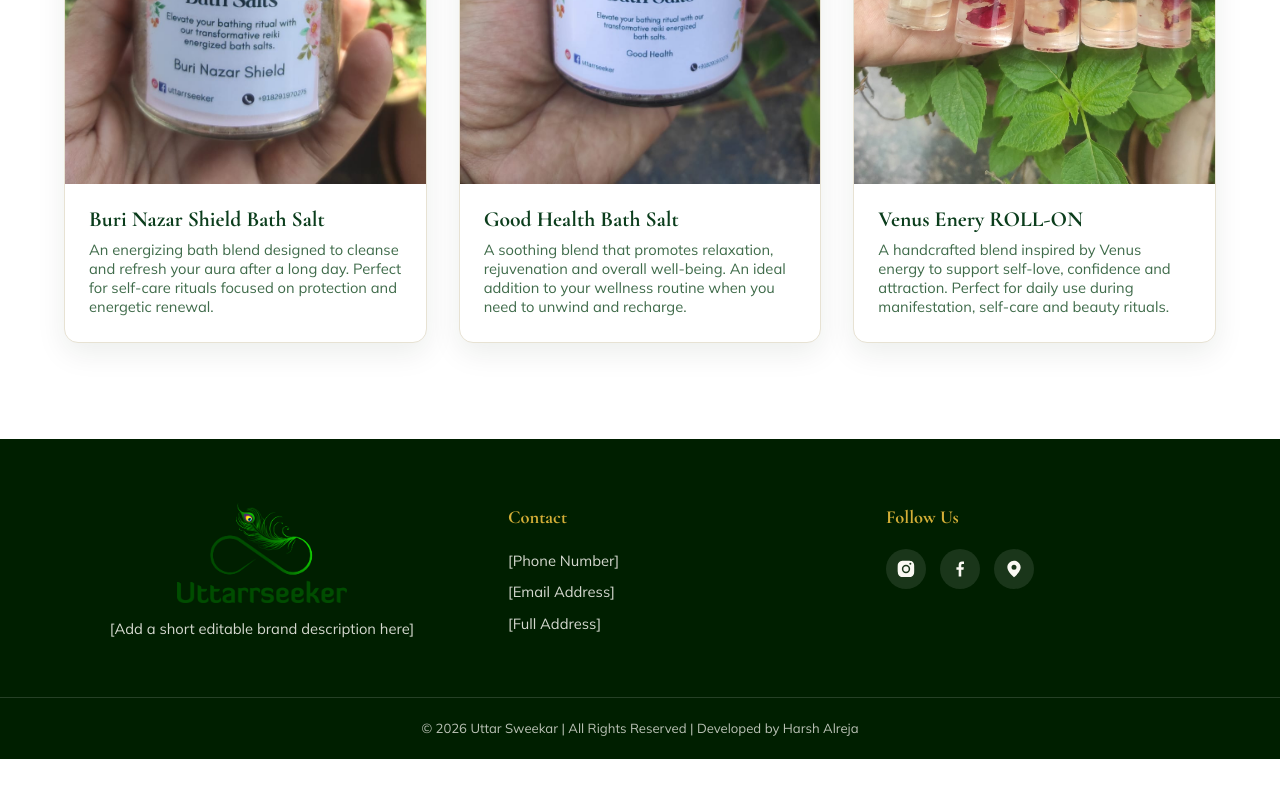
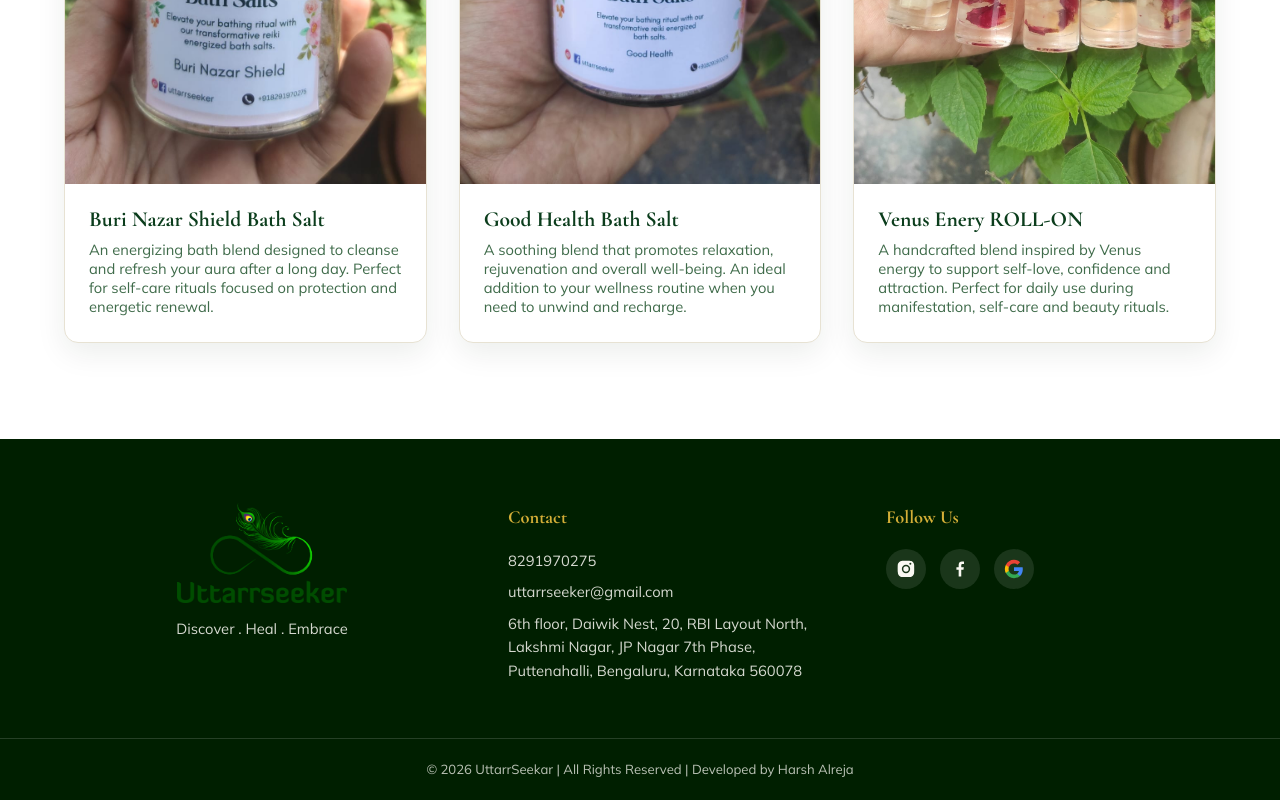
Before and after one commit to HarshAlreja/uttarrseeker-website, a plain HTML site: page bath_salt.html in a window 1280 px wide. Shown: the part 2266-3066 px from the top of the page. Before the commit the page ends 3025 px from the top, so only its background shows below. Drawn offline with nearby package versions, Linux system fonts and the light colour scheme.

Commit message:
Updated the footer

```diff
--- a/bath_salt.html
+++ b/bath_salt.html
@@ -175,27 +175,32 @@ Perfect for daily use during manifestation, self-care and beauty rituals.</p>
             <div class="footer-logo">
                 <img src="logo.png" alt="Uttar Sweekar logo" class="footer-logo-image">
             </div>
-            <p class="footer-desc">[Add a short editable brand description here]</p>
+            <p class="footer-desc">Discover . Heal . Embrace</p>
         </div>
 
         <div class="footer-col">
             <h3 class="footer-heading">Contact</h3>
-            <p><a href="tel:+91XXXXXXXXXX">[Phone Number]</a></p>
-            <p><a href="mailto:info@example.com">[Email Address]</a></p>
-            <p>[Full Address]</p>
+            <p><a href="tel:+918291970275">8291970275</a></p>
+            <p><a href="mailto:uttarrseeker@gmail.com">uttarrseeker@gmail.com</a></p>
+            <p>6th floor, Daiwik Nest, 20, RBI Layout North, Lakshmi Nagar, JP Nagar 7th Phase, Puttenahalli, Bengaluru, Karnataka 560078</p>
         </div>
 
         <div class="footer-col">
             <h3 class="footer-heading">Follow Us</h3>
             <div class="social-links">
-                <a href="https://instagram.com/YOURHANDLE" target="_blank" rel="noopener noreferrer" aria-label="Uttar Sweekar on Instagram" class="social-link">
+                <a href="https://instagram.com/uttarrseeker?utm_source=qr&amp;igshid=MThlNWY1MzQwNA==" target="_blank" rel="noopener noreferrer" aria-label="Uttar Sweekar on Instagram" class="social-link">
                     <svg viewBox="0 0 24 24" width="20" height="20"><path fill="currentColor" d="M12 2c2.7 0 3.1 0 4.1.06 1.1.05 1.8.21 2.4.46.7.27 1.2.62 1.7 1.13.5.5.86 1 1.13 1.7.25.6.41 1.3.46 2.4.06 1 .06 1.4.06 4.1s0 3.1-.06 4.1c-.05 1.1-.21 1.8-.46 2.4a4.6 4.6 0 0 1-1.13 1.7c-.5.5-1 .86-1.7 1.13-.6.25-1.3.41-2.4.46-1 .06-1.4.06-4.1.06s-3.1 0-4.1-.06c-1.1-.05-1.8-.21-2.4-.46a4.6 4.6 0 0 1-1.7-1.13 4.6 4.6 0 0 1-1.13-1.7c-.25-.6-.41-1.3-.46-2.4C2 15.1 2 14.7 2 12s0-3.1.06-4.1c.05-1.1.21-1.8.46-2.4.27-.7.62-1.2 1.13-1.7.5-.5 1-.86 1.7-1.13.6-.25 1.3-.41 2.4-.46C8.9 2 9.3 2 12 2zm0 5a5 5 0 1 0 0 10 5 5 0 0 0 0-10zm0 8.2a3.2 3.2 0 1 1 0-6.4 3.2 3.2 0 0 1 0 6.4zm5.2-8.4a1.2 1.2 0 1 0 0-2.4 1.2 1.2 0 0 0 0 2.4z"/></svg>
                 </a>
-                <a href="https://facebook.com/YOURPAGE" target="_blank" rel="noopener noreferrer" aria-label="Uttar Sweekar on Facebook" class="social-link">
+                <a href="https://www.facebook.com/uttarrseeker?mibextid=ZbWKwL" target="_blank" rel="noopener noreferrer" aria-label="Uttar Sweekar on Facebook" class="social-link">
                     <svg viewBox="0 0 24 24" width="20" height="20"><path fill="currentColor" d="M13.5 21v-8h2.7l.4-3.2h-3.1V7.7c0-.9.3-1.6 1.6-1.6h1.7V3.2C16.5 3.1 15.5 3 14.4 3c-2.4 0-4 1.4-4 4.1v2.7H7.7v3.2h2.7v8h3.1z"/></svg>
                 </a>
-                <a href="https://www.google.com/maps/place/YOURBUSINESS" target="_blank" rel="noopener noreferrer" aria-label="Uttar Sweekar on Google My Business" class="social-link">
-                    <svg viewBox="0 0 24 24" width="20" height="20"><path fill="currentColor" d="M12 2c-4.4 0-8 3.6-8 8 0 5.5 8 12 8 12s8-6.5 8-12c0-4.4-3.6-8-8-8zm0 11a3 3 0 1 1 0-6 3 3 0 0 1 0 6z"/></svg>
+                <a href="https://g.co/kgs/kre3Li" target="_blank" rel="noopener noreferrer" aria-label="Uttar Sweekar on Google" class="social-link">
+                    <svg viewBox="0 0 24 24" width="20" height="20">
+                        <path fill="#4285F4" d="M22.56 12.25c0-.78-.07-1.53-.2-2.25H12v4.26h5.92c-.26 1.37-1.04 2.53-2.21 3.31v2.77h3.57c2.08-1.92 3.28-4.74 3.28-8.09z"/>
+                        <path fill="#34A853" d="M12 23c2.97 0 5.46-.98 7.28-2.66l-3.57-2.77c-.98.66-2.23 1.06-3.71 1.06-2.86 0-5.29-1.93-6.16-4.53H2.18v2.84C3.99 20.53 7.7 23 12 23z"/>
+                        <path fill="#FBBC05" d="M5.84 14.09c-.22-.66-.35-1.36-.35-2.09s.13-1.43.35-2.09V7.07H2.18C1.43 8.55 1 10.22 1 12s.43 3.45 1.18 4.93l2.85-2.22.81-.62z"/>
+                        <path fill="#EA4335" d="M12 5.38c1.62 0 3.06.56 4.21 1.64l3.15-3.15C17.45 2.09 14.97 1 12 1 7.7 1 3.99 3.47 2.18 7.07l3.66 2.84c.87-2.6 3.3-4.53 6.16-4.53z"/>
+                    </svg>
                 </a>
             </div>
         </div>
@@ -203,7 +208,7 @@ Perfect for daily use during manifestation, self-care and beauty rituals.</p>
     </div>
 
     <div class="copyright-bar">
-        <p>© 2026 Uttar Sweekar | All Rights Reserved | Developed by Harsh Alreja</p>
+        <p>© 2026 UttarrSeekar | All Rights Reserved | Developed by Harsh Alreja</p>
     </div>
 </footer>
 
```
